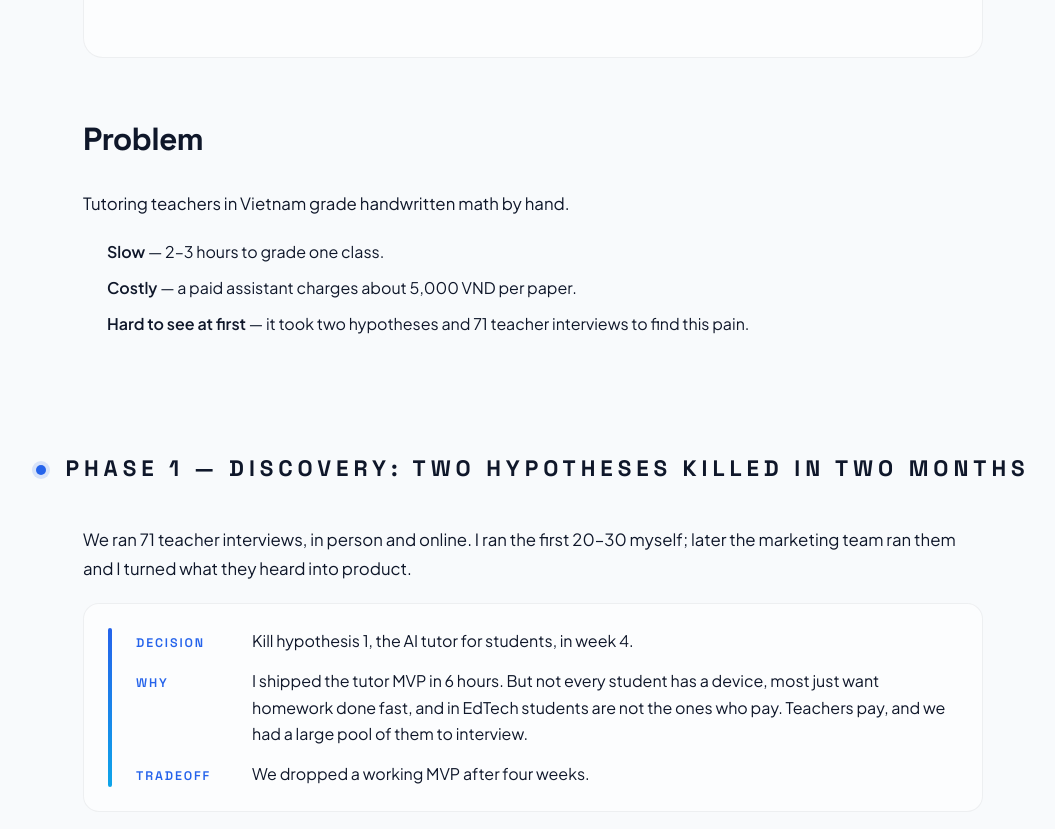
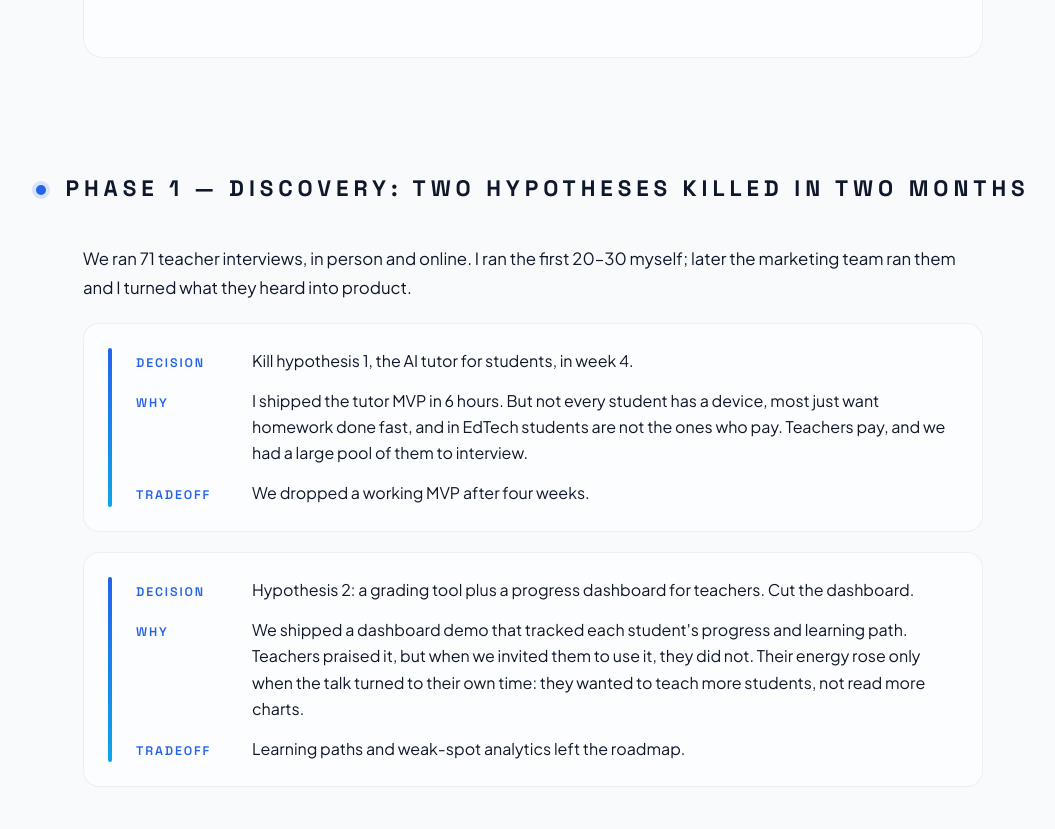
Before and after one commit to maver1ch/maver1ch.github.io, an Astro site: page /work/wizzdom-ai-grading in a window 1280 px wide. Shown: the part 1152-1981 px from the top of the page, without its empty margins (107-1162 px from the left). Built offline with nearby package versions, Linux system fonts and the light colour scheme; Astro itself is replaced by a stand-in of ours.

Commit message:
content: remove the Problem section from the Wizzdom case study

```diff
--- a/src/content/work/wizzdom-ai-grading.mdx
+++ b/src/content/work/wizzdom-ai-grading.mdx
@@ -37,14 +37,6 @@ import VideoEmbed from '../../components/case-study/video-embed.astro';
   ]}
   note="71 teacher interviews across all phases."
 />
-
-## Problem
-
-Tutoring teachers in Vietnam grade handwritten math by hand.
-
-- **Slow** — 2–3 hours to grade one class.
-- **Costly** — a paid assistant charges about 5,000 VND per paper.
-- **Hard to see at first** — it took two hypotheses and 71 teacher interviews to find this pain.
 
 <PhaseMarker label="Phase 1 — Discovery: two hypotheses killed in two months" />
 
```
